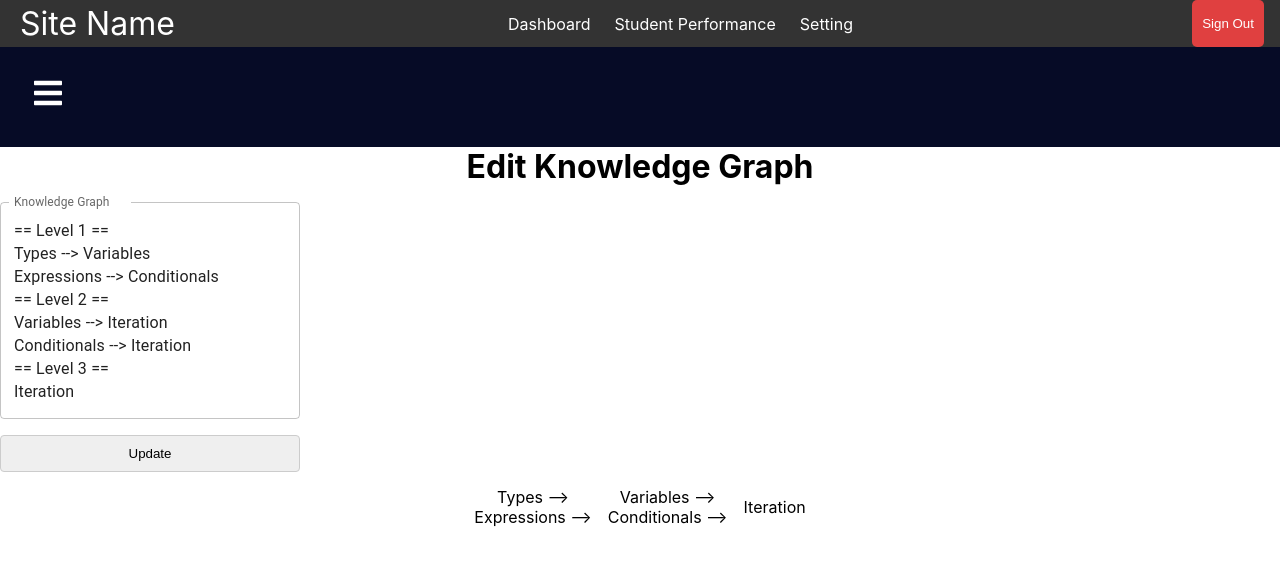
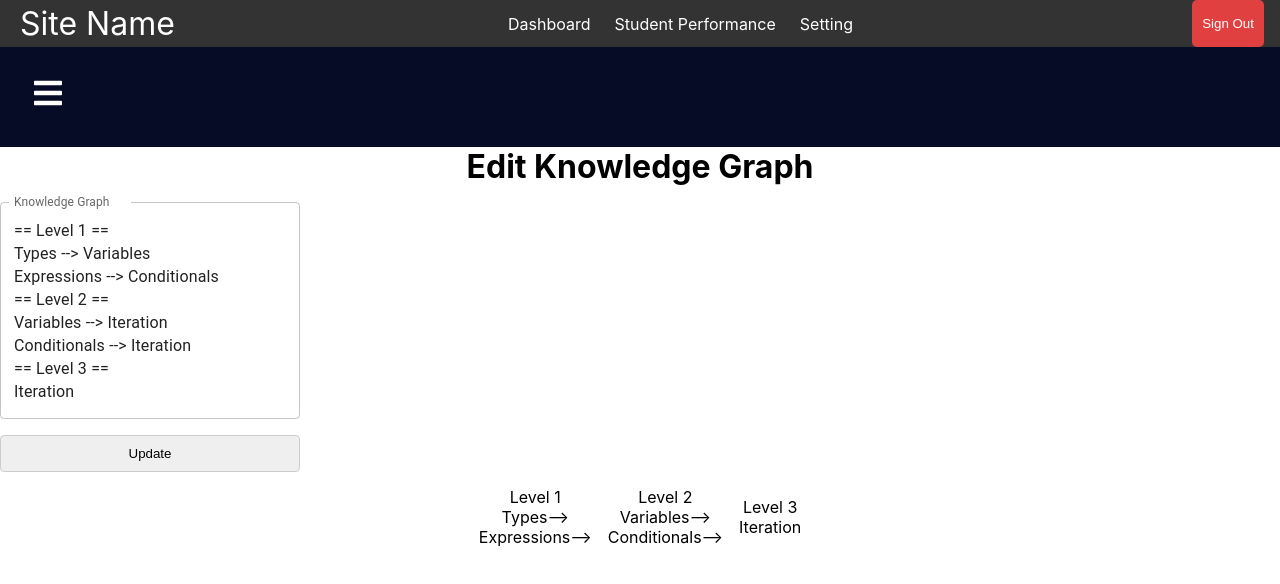
Before and after one commit to breeatoomey/instructor-app, a React (Create React App) app in the folder client/: page /editKnowledgeGraph in a window 1280 px wide. Shown: the top 584 px of the page. Built offline with nearby package versions, Linux system fonts and the light colour scheme.

Commit message:
fixed problem where leaves had edges

```diff
--- a/client/src/Components/ClassPage/Pages/EditKnowledgeGraph.jsx
+++ b/client/src/Components/ClassPage/Pages/EditKnowledgeGraph.jsx
@@ -81,10 +81,11 @@ const EditKnowledgeGraph = () => {
     .map(arr => {
       const [firstInnerArr, secondInnerArr] = arr
       const firstNode = firstInnerArr[0]
-      const secondNode = secondInnerArr ? secondInnerArr[0] : null
+      const secondNode = secondInnerArr ? secondInnerArr[0] : ''
       return [firstNode, secondNode]
     })
   console.log(nodesAtEachLevel)
+  console.log(nodesAtEachLevel.length)
   return (
     <div className="editKnowledgeGraph">
       <h1> Edit Knowledge Graph </h1>
@@ -102,10 +103,15 @@ const EditKnowledgeGraph = () => {
         <Stack direction="row" justifyContent="center" alignItems="center" spacing={2}>
           {nodesAtEachLevel.map((nodes, index) => (
             <div id={`level${index + 1}`} key={index}>
+              Level {index + 1}
               <div className="Node">
-                {!nodes.includes(null) ? `${nodes[0]} -->` : `${nodes[0]}`}
+                {/* {!nodes.includes(null) ? `${nodes[0]} -->` : `${nodes[0]}`} */}
+                {index + 1 === nodesAtEachLevel.length ? `${nodes[0]}` : `${nodes[0]}-->`}
               </div>
-              <div className="Node"> {!nodes.includes(null) ? `${nodes[1]} -->` : nodes[1]}</div>
+              <div className="Node">
+                {/* {!nodes.includes(null) ? `${nodes[1]} -->` : nodes[1]} */}
+                {index + 1 === nodesAtEachLevel.length ? `${nodes[1]}` : `${nodes[1]}-->`}
+              </div>
             </div>
           ))}
         </Stack>
```
